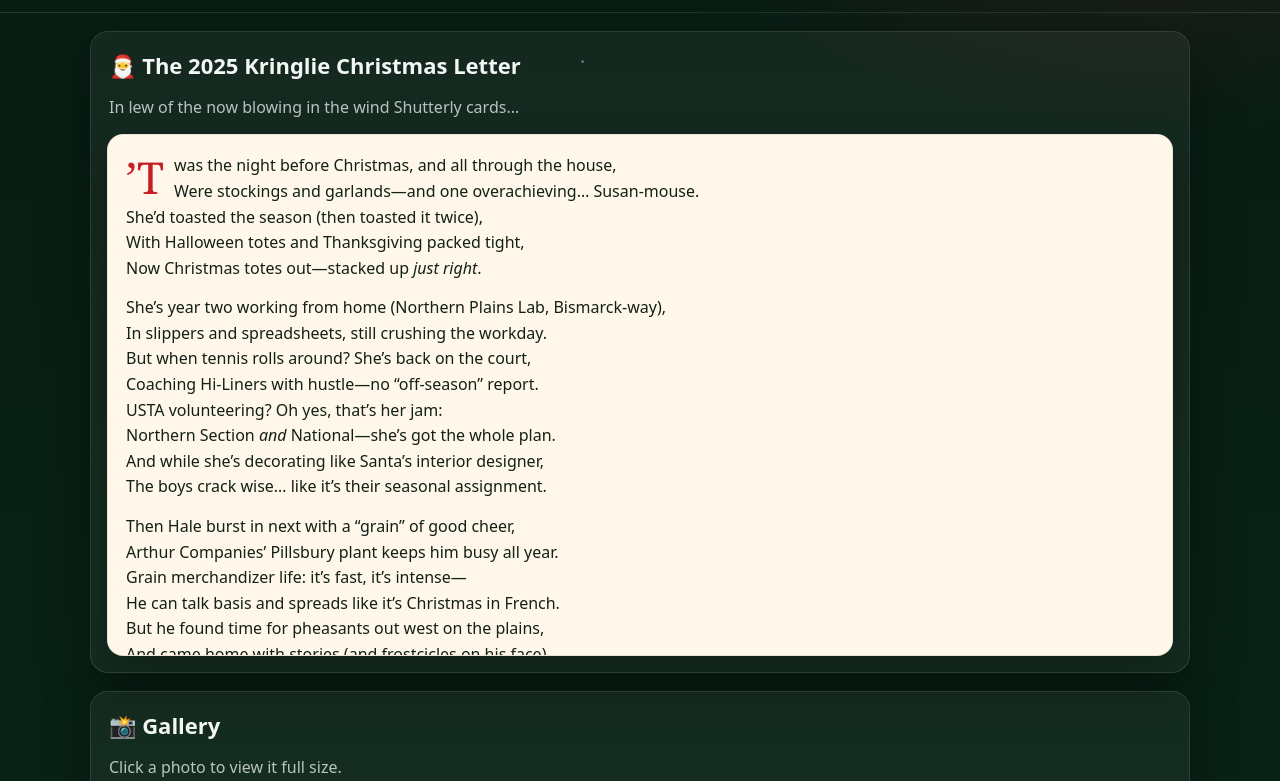
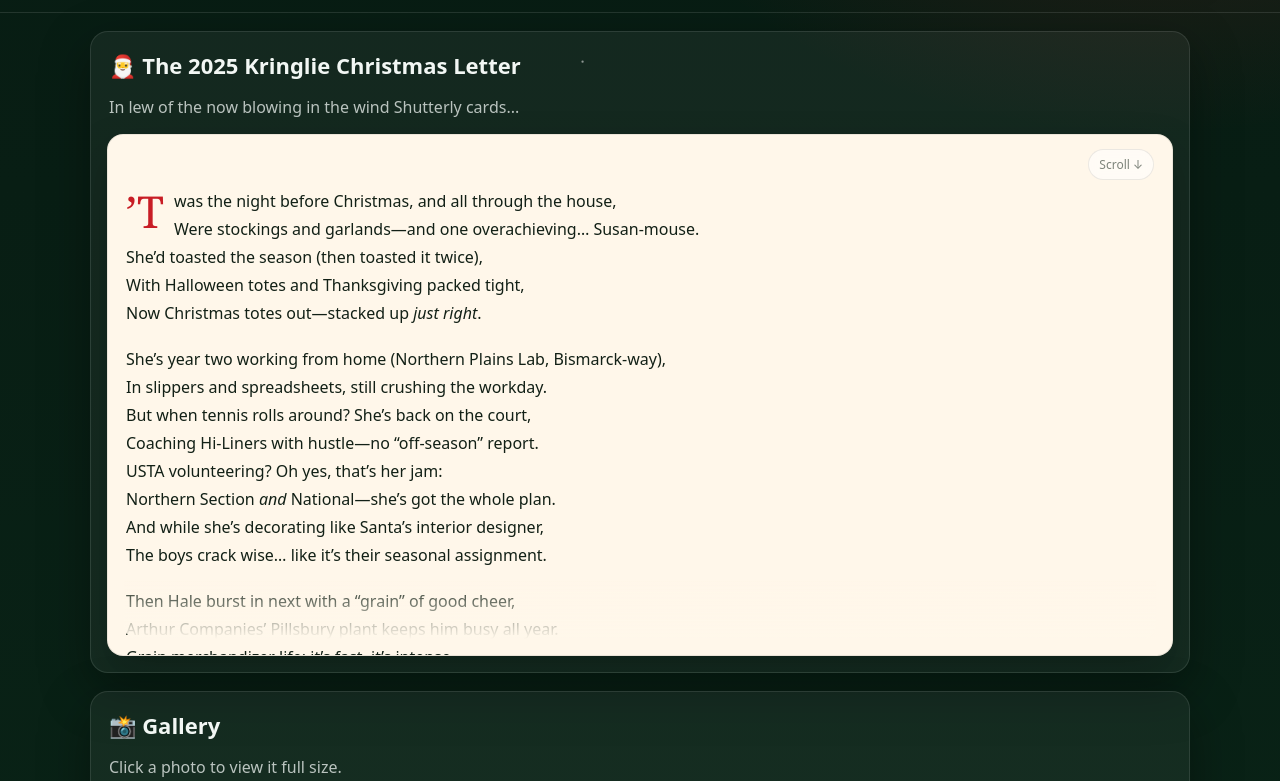
Before and after one commit to kingkong3408/kringliexmas2025, a plain HTML site: page index.html in a window 1280 px wide. Shown: the part 500-1281 px from the top of the page. Drawn offline with Linux system fonts and the light colour scheme.

Commit message:
Tweats to letter look

```diff
--- a/index.html
+++ b/index.html
@@ -62,6 +62,7 @@
       </div>
 
       <div class="paper letter-paper">
+        <div class="scroll-hint">Scroll ↓</div>
         <div class="letter-scroll" role="region" aria-label="Kringlie Christmas letter">
           <p class="stanza dropcap">
           ’Twas the night before Christmas, and all through the house,<br>
--- a/styles.css
+++ b/styles.css
@@ -198,20 +198,45 @@ h1{
   color: var(--red);
 }
 
+.note{
+  margin-top: 12px;
+  padding: 12px;
+  border-left: 4px solid var(--green);
+  background: rgba(42,157,91,.12);
+  border-radius: 12px;
+}
+
+/* ===== Letter scroll box + polish ===== */
 .letter-paper{
-  padding: 0; /* let the scroll box handle padding */
+  padding: 0;            /* scroll box handles padding */
+  position: relative;    /* needed for fade + hint */
+}
+
+/* Scroll hint pill (optional element in HTML: <div class="scroll-hint">Scroll ↓</div>) */
+.scroll-hint{
+  position:absolute;
+  top:14px;
+  right:18px;
+  font-size:12px;
+  color: rgba(18,32,22,.55);
+  background: rgba(255,255,255,.55);
+  border: 1px solid rgba(0,0,0,.08);
+  padding: 6px 10px;
+  border-radius: 999px;
+  backdrop-filter: blur(6px);
 }
 
 .letter-scroll{
-  padding: 18px;
+  padding: 52px 18px 18px;  /* extra top padding so hint never overlaps text */
   max-height: 520px;
   overflow-y: auto;
   -webkit-overflow-scrolling: touch;
+  line-height: 1.75;        /* “poem breathing room” */
 }
 
 .stanza{
-  margin: 0 0 14px;
-  line-height: 1.6;
+  margin: 0 0 18px;
+  line-height: inherit;
 }
 
 .stanza.signature{
@@ -219,12 +244,15 @@ h1{
   font-weight: 700;
 }
 
-.note{
-  margin-top: 12px;
-  padding: 12px;
-  border-left: 4px solid var(--green);
-  background: rgba(42,157,91,.12);
-  border-radius: 12px;
+/* Bottom fade so it looks scrollable */
+.letter-paper::after{
+  content:"";
+  position:absolute;
+  left:16px; right:16px; bottom:16px;
+  height:60px;
+  pointer-events:none;
+  background: linear-gradient(to bottom, rgba(255,247,234,0), rgba(255,247,234,1));
+  border-radius: 0 0 14px 14px;
 }
 
 .two-col{
```
